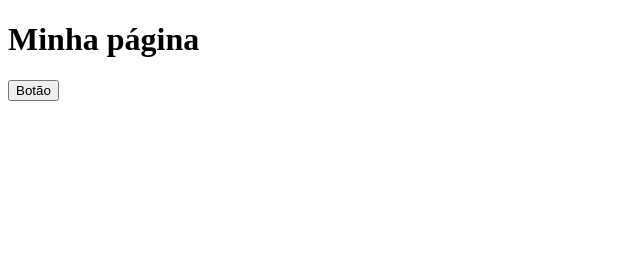
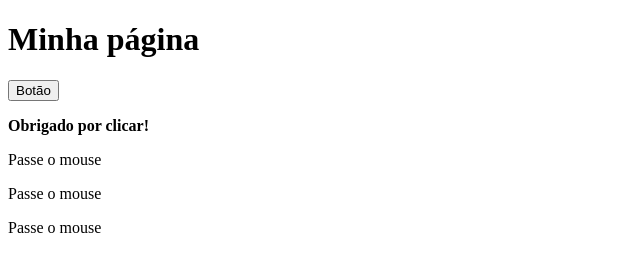
Before and after one commit to RomuloPS/aula_javascript, a plain HTML site: page index.html in a window 1280 px wide. Both pictures are taken after a click on the button "Botão". Shown: the whole page, without its empty margins (0-640 px from the left). Drawn offline with Linux system fonts and the light colour scheme.

Commit message:
Adicionando aula 2

```diff
--- a/index.html
+++ b/index.html
@@ -7,6 +7,11 @@
     </head>
     <body>
         <h1>Minha página</h1>
-        <button type="button">Botão</button>
+        <button type="button" onclick="clicou()">Botão</button>
+        <p id="agradecimento" onclick="redirecionar()"></p>
+        <p id="mousemove" onmouseover="trocar(this)" onmouseout="voltar(this)">Passe o mouse</p>
+        <p id="mousemove2" onmouseover="trocar(this)" onmouseout="voltar(this)">Passe o mouse</p>
+        <p onmouseover="trocar(this)" onmouseout="voltar(this)">Passe o mouse</p>
+
     </body>
 </html>
--- a/js/main.js
+++ b/js/main.js
@@ -80,6 +80,24 @@ console.log(d.getMilliseconds());
 
 //AULA 2
 
-function botao(){
-    alert("Obrigado por clicar!");
+function clicou(){
+    //alert("Obrigado por clicar!");
+    document.getElementById("agradecimento").innerHTML = "<b>Obrigado por clicar!<b>";
+    //console.log(document.getElementById("agradecimento"));
 }
+
+function redirecionar(){
+    window.open("https://www.google.com");
+    //window.location.href = "https://www.novelupdates.com"
+}
+
+function trocar(elemento){
+    //alert("trocar texto");
+    //document.getElementById("mousemove").innerHTML = "Obrigado por passar o mouse!";
+    elemento.innerHTML = "Obrigado por passar o mouse!";
+}
+
+function voltar(elemento){
+    //document.getElementById("mousemove").innerHTML = "Passe o mouse";
+    elemento.innerHTML = "Passe o mouse";
+}
```
